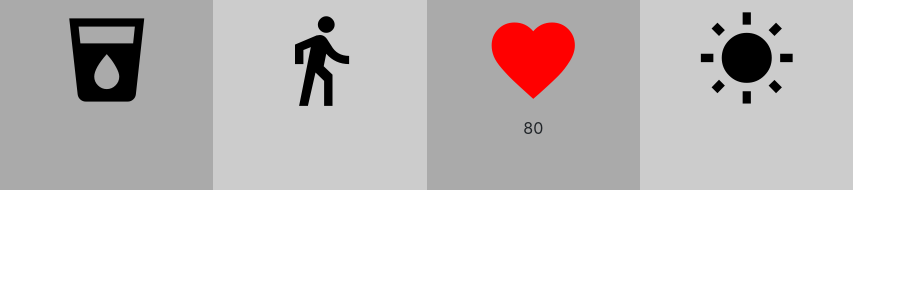
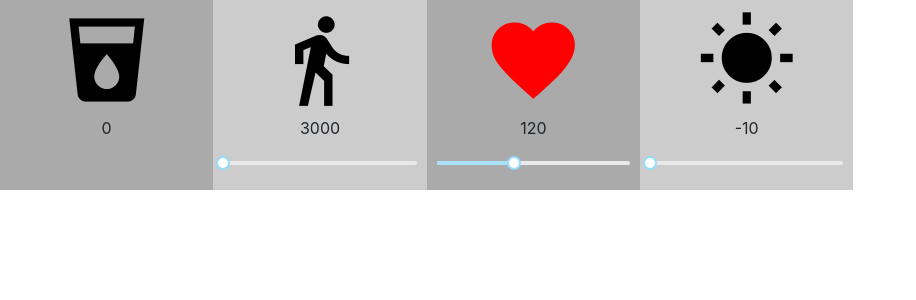
Before and after one commit to julie-desvaux/konexio_elsy, a React (Create React App) app: page / in a window 1280 px wide. Shown: the top 300 px of the page, without its empty margins (0-916 px from the left). Built offline with nearby package versions, Linux system fonts and the light colour scheme.

Commit message:
Add Slider

```diff
--- a/package.json
+++ b/package.json
@@ -6,6 +6,7 @@
     "@testing-library/jest-dom": "^4.2.4",
     "@testing-library/react": "^9.5.0",
     "@testing-library/user-event": "^7.2.1",
+    "rc-slider": "^9.3.1",
     "react": "^16.13.1",
     "react-dom": "^16.13.1",
     "react-scripts": "3.4.1"
--- a/src/App.js
+++ b/src/App.js
@@ -3,6 +3,7 @@ import Water from './components/Water';
 import Person from './components/Person';
 import HeartRate from './components/HeartRate';
 import Sun from './components/Sun';
+
 
 const MIN_TEMPERATURE = -20;
 const MAX_TEMPERATURE = 40;
@@ -12,15 +13,50 @@ const MIN_STEPS = 0;
 const MAX_STEPS = 50000;
 
 class App extends React.Component {
+
+  constructor(props) {
+    super(props);
+    this.state = {
+      water: 0,
+      heart: 120,
+      temperature: -10,
+      steps: 3000,
+    }
+    this.onHeartChange = this.onHeartChange.bind(this);
+  }
+
+  onHeartChange(val) {
+    console.log('App#onHeartChange');
+    this.setState({
+      heart: val
+    });
+  }
+
+  onStepsChange(val) {
+    this.setState({
+      steps: val
+    })
+  }
+
   render() {
     return (
       <>
         <div className="container-fluid">
           <div className="row">
-            <Water />
-            <Person />
-            <HeartRate heart={MIN_HEART}/>
-            <Sun />
+            <Water water={this.state.water}/>
+            <Person
+              steps={this.state.steps}
+              min={MIN_STEPS}
+              max={MAX_STEPS}
+              onChange={this.onStepsChange}
+            />
+            <HeartRate
+              heart={this.state.heart}
+              min={MIN_HEART}
+              max={MAX_HEART}
+              onChange={this.onHeartChange}
+            />
+            <Sun temperature={this.state.temperature}/>
           </div>
         </div>
       </>
--- a/src/components/HeartRate.js
+++ b/src/components/HeartRate.js
@@ -1,13 +1,21 @@
 import React from 'react';
 import Icone from './core/Icone';
+import Slider from './core/Slider';
 
 class HeartRate extends React.Component {
     render() {
+        console.log('HeartRate#render this.props',this.props);
         return (
             <>
                 <div className="box col-md-2 col-6">
                     <Icone icone={'favorite'} />
                     <p>{this.props.heart}</p>
+                    <Slider
+                        min={this.props.min}
+                        max={this.props.max}
+                        onChange={this.props.onChange}
+                        value={this.props.heart}
+                    />
                 </div>
             </>
         );
--- a/src/components/Person.js
+++ b/src/components/Person.js
@@ -1,5 +1,6 @@
 import React from 'react';
-import Icone from './core/Icone'
+import Icone from './core/Icone';
+import Slider from './core/Slider';
 
 class Person extends React.Component {
     render() {
@@ -7,6 +8,13 @@ class Person extends React.Component {
             <>
                 <div className="box col-md-2 col-6">
                     <Icone icone={'directions_walk'}/>
+                    <p>{this.props.steps}</p>
+                    <Slider
+                        min={this.props.min}
+                        max={this.props.max}
+                        onChange={this.props.onChange}
+                        value={this.props.heart}
+                    />
                 </div>
             </>
         );
--- a/src/components/Sun.js
+++ b/src/components/Sun.js
@@ -1,5 +1,6 @@
 import React from 'react';
-import Icone from './core/Icone'
+import Icone from './core/Icone';
+import Slider from './core/Slider';
 
 class Sun extends React.Component {
     render() {
@@ -7,6 +8,8 @@ class Sun extends React.Component {
             <>
                 <div className="box col-md-2 col-6">
                     <Icone icone={'wb_sunny'}/>
+                    <p>{this.props.temperature}</p>
+                    <Slider min={this.min}/>
                 </div>
             </>
         );
--- a/src/components/Water.js
+++ b/src/components/Water.js
@@ -1,5 +1,5 @@
 import React from 'react';
-import Icone from './core/Icone'
+import Icone from './core/Icone';
 
 class Water extends React.Component {
     render() {
@@ -7,6 +7,7 @@ class Water extends React.Component {
             <>
                 <div className="box col-md-2 col-6">
                     <Icone icone={'local_drink'}/>
+                    <p>{this.props.water}</p>
                 </div>
             </>
         );
--- /dev/null
+++ b/src/components/core/Slider.js
@@ -0,0 +1,20 @@
+import React from 'react';
+import RCSlider from 'rc-slider';
+import 'rc-slider/assets/index.css';
+
+class Slider extends React.Component {
+    render() {
+        return (
+            <div>
+                <RCSlider
+                    min={this.props.min}
+                    max={this.props.max}
+                    onChange={this.props.onChange}
+                    value={this.props.value}
+                />
+            </div>
+        );
+    }
+}
+
+export default Slider;
```
Also changed, not shown: 1 other file (tests, documents, lock files or other folders).
